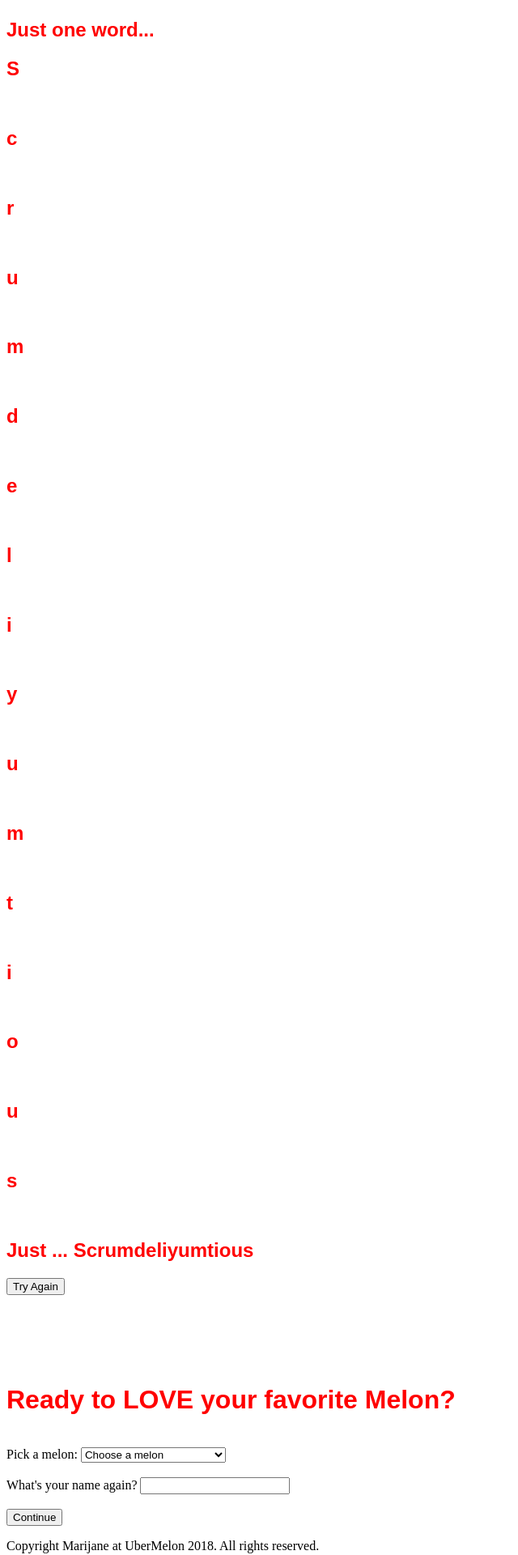
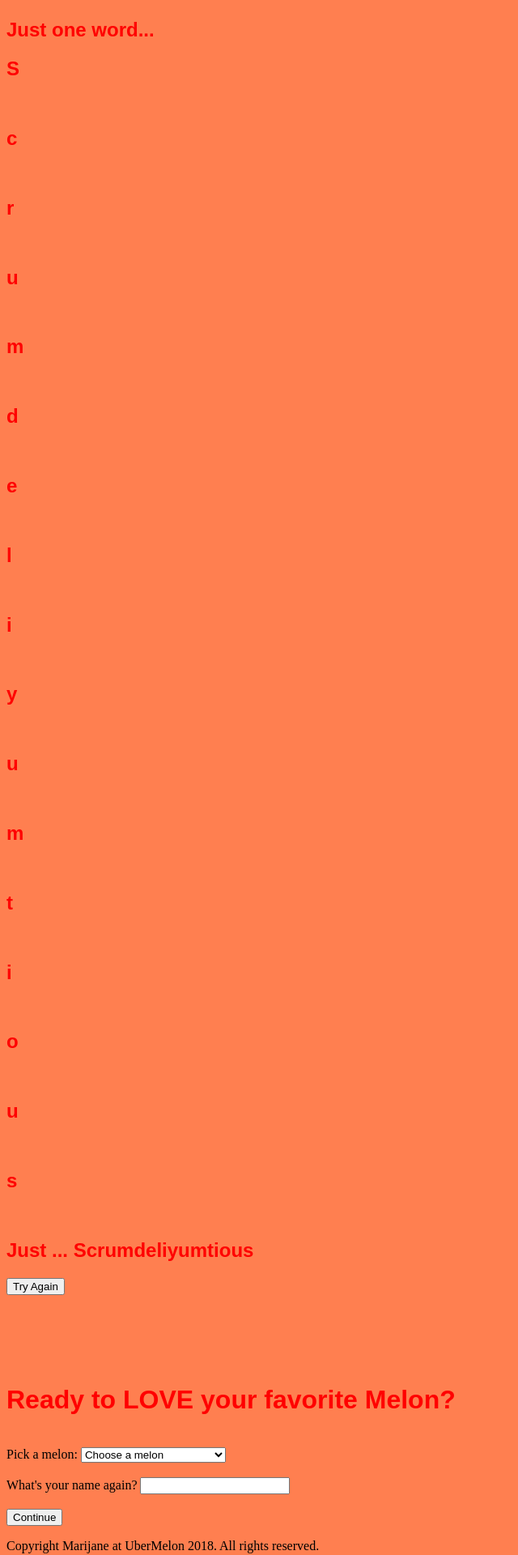
Before and after one commit to CalBearsGrad/skills-flask-CalBearsGrad, a Flask app: page /top-melons in a window 1280 px wide. Shown: the part 1350-3270 px from the top of the page at 81% size, without its empty margins (0-640 px from the left). Run offline with Flask 2, Linux system fonts and the light colour scheme; the visitor is signed in with stand-in values (Sample User, id 1).

Commit message:
Fixing CSS

```diff
--- a/templates/top-melons.html
+++ b/templates/top-melons.html
@@ -10,7 +10,7 @@ so I had to delete them. Sorry.
 
     </styles>
 </head>:
-<body backgroundclass="body">
+<body class="body">
 
     <h1 class="heading">Welcome {{ person }}!</h1>
 <!-- Create a div for every Most Loved Melon using a Jinja for loop -->
```
